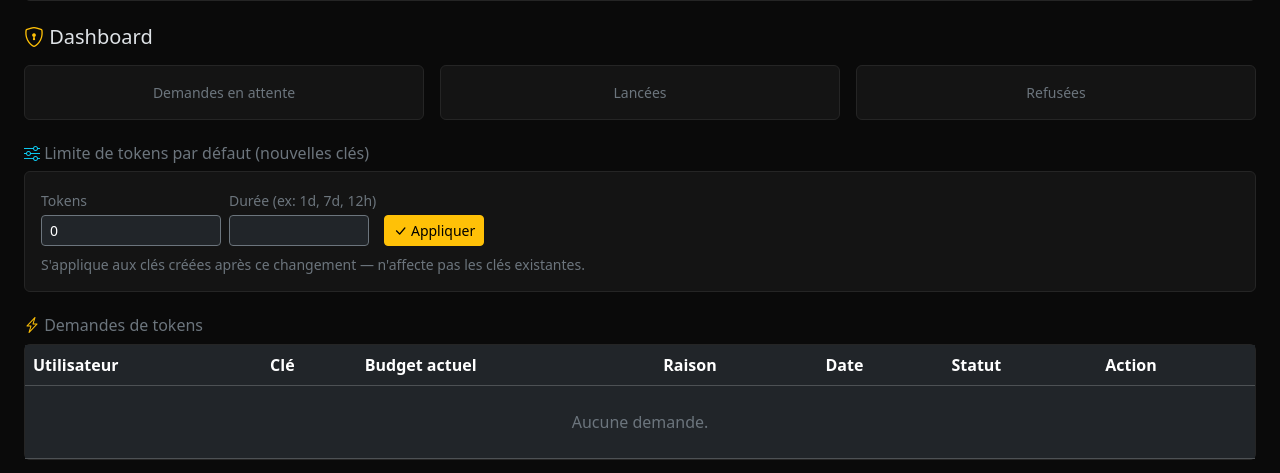
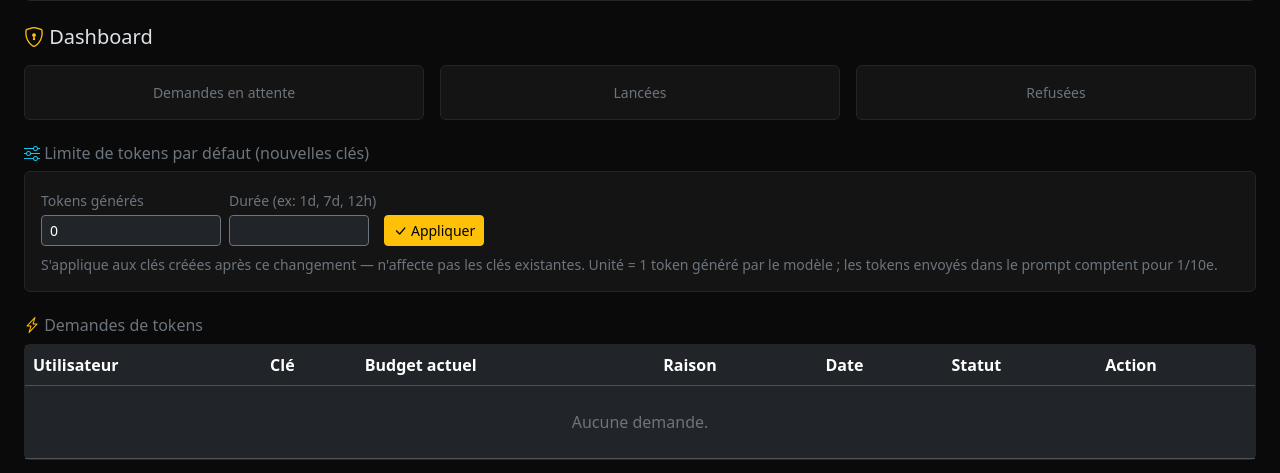
Before and after one commit to Sunderrrr/dgx-spark-llm-platform, a Flask app: template dgx-portal/templates/admin.html in a window 1280 px wide. Shown: the part 747-1220 px from the top of the page. Run offline with Flask 3, Linux system fonts and the light colour scheme; the template is opened without the code that fills it, so the values that code supplies are empty; parts of the project's set-up code (start-up, migrations or seed data) failed here and were passed over.

Commit message:
Weight input tokens at 1/10th the cost of output tokens
Matches real-world LLM pricing dynamics: generation (output) is far
more compute-intensive than prompt processing (input) on this hardware.

```diff
--- a/dgx-portal/templates/admin.html
+++ b/dgx-portal/templates/admin.html
@@ -134,7 +134,7 @@
       <div class="card-body">
         <form method="POST" action="/admin/settings" class="d-flex align-items-end gap-2 flex-wrap">
           <div>
-            <label class="form-label text-secondary small mb-1">Tokens</label>
+            <label class="form-label text-secondary small mb-1">Tokens générés</label>
             <input type="number" name="default_key_budget" min="1" step="1"
                    class="form-control form-control-sm bg-dark text-white border-secondary" style="width:180px"
                    value="{{ default_key_budget|int }}" required>
@@ -147,7 +147,10 @@
           </div>
           <button class="btn btn-warning btn-sm"><i class="bi bi-check-lg"></i> Appliquer</button>
         </form>
-        <div class="text-secondary small mt-2">S'applique aux clés créées après ce changement — n'affecte pas les clés existantes.</div>
+        <div class="text-secondary small mt-2">
+          S'applique aux clés créées après ce changement — n'affecte pas les clés existantes.
+          Unité = 1 token généré par le modèle ; les tokens envoyés dans le prompt comptent pour 1/10e.
+        </div>
       </div>
     </div>
   </div>
--- a/dgx-portal/templates/keys.html
+++ b/dgx-portal/templates/keys.html
@@ -21,7 +21,8 @@
         {% if session.get('is_admin') %}
         Limite : <strong class="text-warning">Illimitée (admin)</strong>.
         {% else %}
-        Limite : <strong class="text-white">{{ budget_tokens }} tokens / {{ budget_duration }}</strong>.
+        Limite : <strong class="text-white">{{ budget_tokens }} tokens générés / {{ budget_duration }}</strong>
+        <span class="text-secondary">(les tokens envoyés dans le prompt comptent 10x moins)</span>.
         {% endif %}
         Endpoint : <code class="text-info">http://dgx.cronos.lan:4001/v1</code> — compatible OpenAI.
       </div>
--- a/litellm/config.yaml
+++ b/litellm/config.yaml
@@ -4,7 +4,7 @@ model_list:
       model: openai/ornith-35b-fp8
       api_base: http://host.docker.internal:8000/v1
       api_key: dummy
-      input_cost_per_token: 1
+      input_cost_per_token: 0.1
       output_cost_per_token: 1
 
   - model_name: qwen3-coder-30b
@@ -12,7 +12,7 @@ model_list:
       model: openai/qwen3-coder-30b
       api_base: http://host.docker.internal:8000/v1
       api_key: dummy
-      input_cost_per_token: 1
+      input_cost_per_token: 0.1
       output_cost_per_token: 1
 
 general_settings:
```
